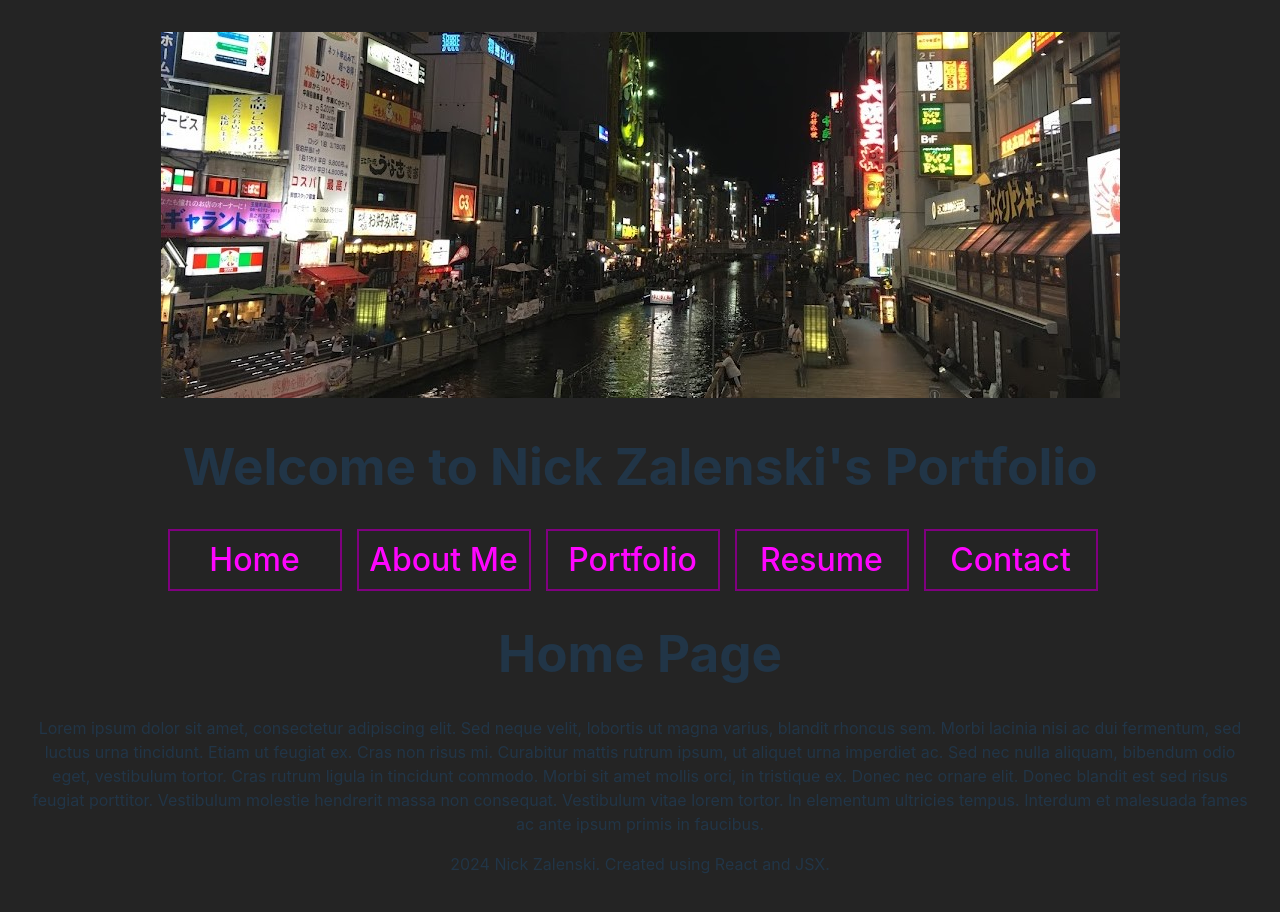
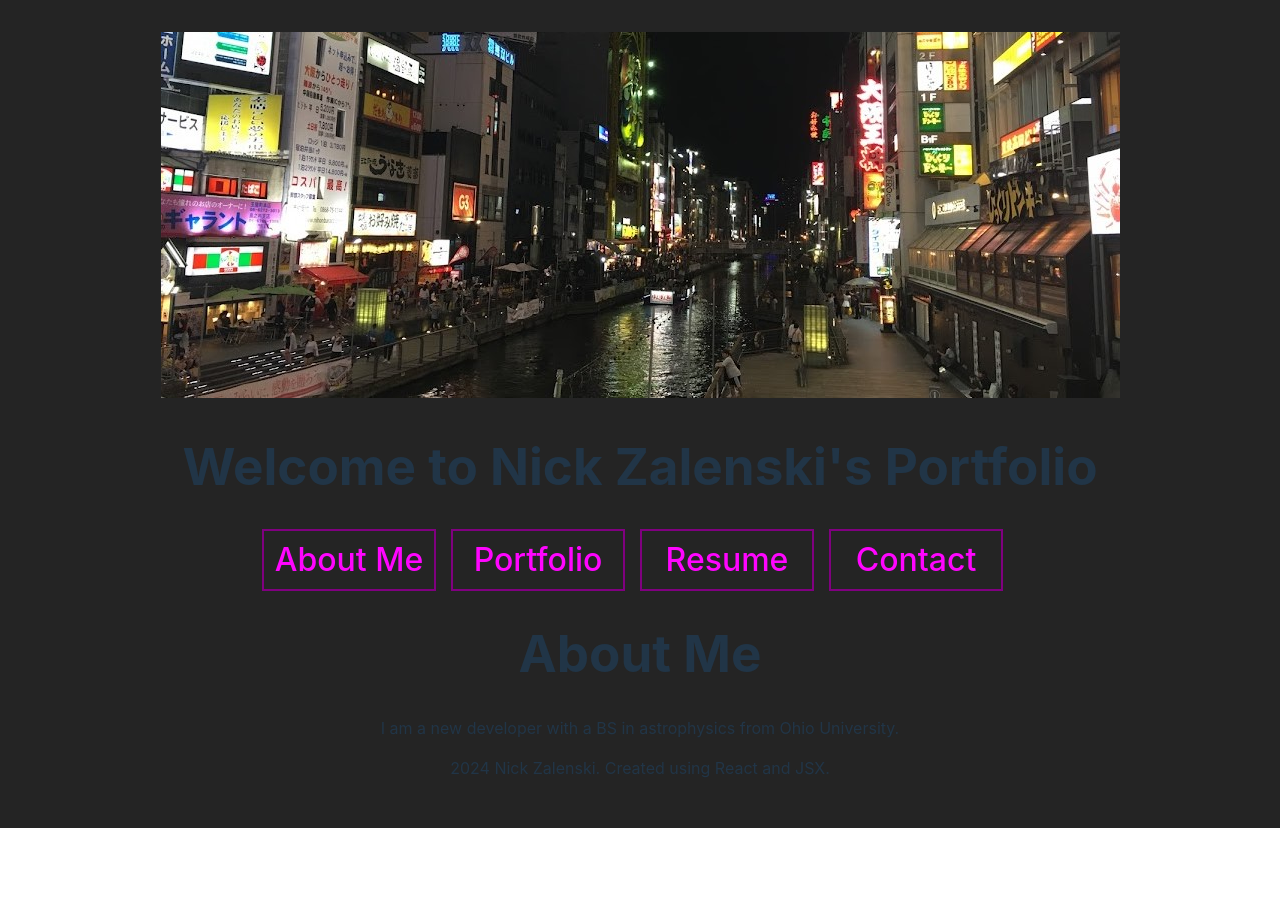
Before and after one commit to ElBoyTM/React-Portfolio, a React (Vite) app in the folder Develop/: page / in a window 1280 px wide. Shown: the top 912 px of the page. After the commit the page ends 828 px from the top, so only its background shows below. Built offline with nearby package versions, Linux system fonts and the light colour scheme.

Commit message:
removed homepage, made about me default

```diff
--- a/Develop/src/components/NavTabs.jsx
+++ b/Develop/src/components/NavTabs.jsx
@@ -6,14 +6,6 @@
 
     return (
         <ul className="nav nav-tabs">
-            <li className="nav-item">
-                <Link
-                    to="/"
-                    className={currentPage === '/' ? 'nav-link active' : 'nav-link'}
-                >
-                    Home
-                </Link>
-            </li>
             <li className="nav-item">
                 <Link
                     to="/AboutMe"
--- a/Develop/src/main.jsx
+++ b/Develop/src/main.jsx
@@ -3,7 +3,6 @@
 import { createBrowserRouter, RouterProvider } from 'react-router-dom';
 
 import App from './App.jsx';
-import Home from './pages/Home';
 import AboutMe from './pages/AboutMe';
 import Portfolio from './pages/Portfolio';
 import Resume from './pages/Resume';
@@ -16,10 +15,6 @@
     children: [
       {
         index: true,
-        element: <Home />,
-      },
-      {
-        path: '/AboutMe',
         element: <AboutMe />,
       },
       {
--- a/Develop/src/pages/Home.jsx
+++ /dev/null
@@ -1,19 +0,0 @@
-export default function Home() {
-    return (
-        <div>
-            <h1>Home Page</h1>
-            <p>
-                Lorem ipsum dolor sit amet, consectetur adipiscing elit. Sed neque
-                velit, lobortis ut magna varius, blandit rhoncus sem. Morbi lacinia nisi
-                ac dui fermentum, sed luctus urna tincidunt. Etiam ut feugiat ex. Cras
-                non risus mi. Curabitur mattis rutrum ipsum, ut aliquet urna imperdiet
-                ac. Sed nec nulla aliquam, bibendum odio eget, vestibulum tortor. Cras
-                rutrum ligula in tincidunt commodo. Morbi sit amet mollis orci, in
-                tristique ex. Donec nec ornare elit. Donec blandit est sed risus feugiat
-                porttitor. Vestibulum molestie hendrerit massa non consequat. Vestibulum
-                vitae lorem tortor. In elementum ultricies tempus. Interdum et malesuada
-                fames ac ante ipsum primis in faucibus.
-            </p>
-        </div>
-    );
-}
```
